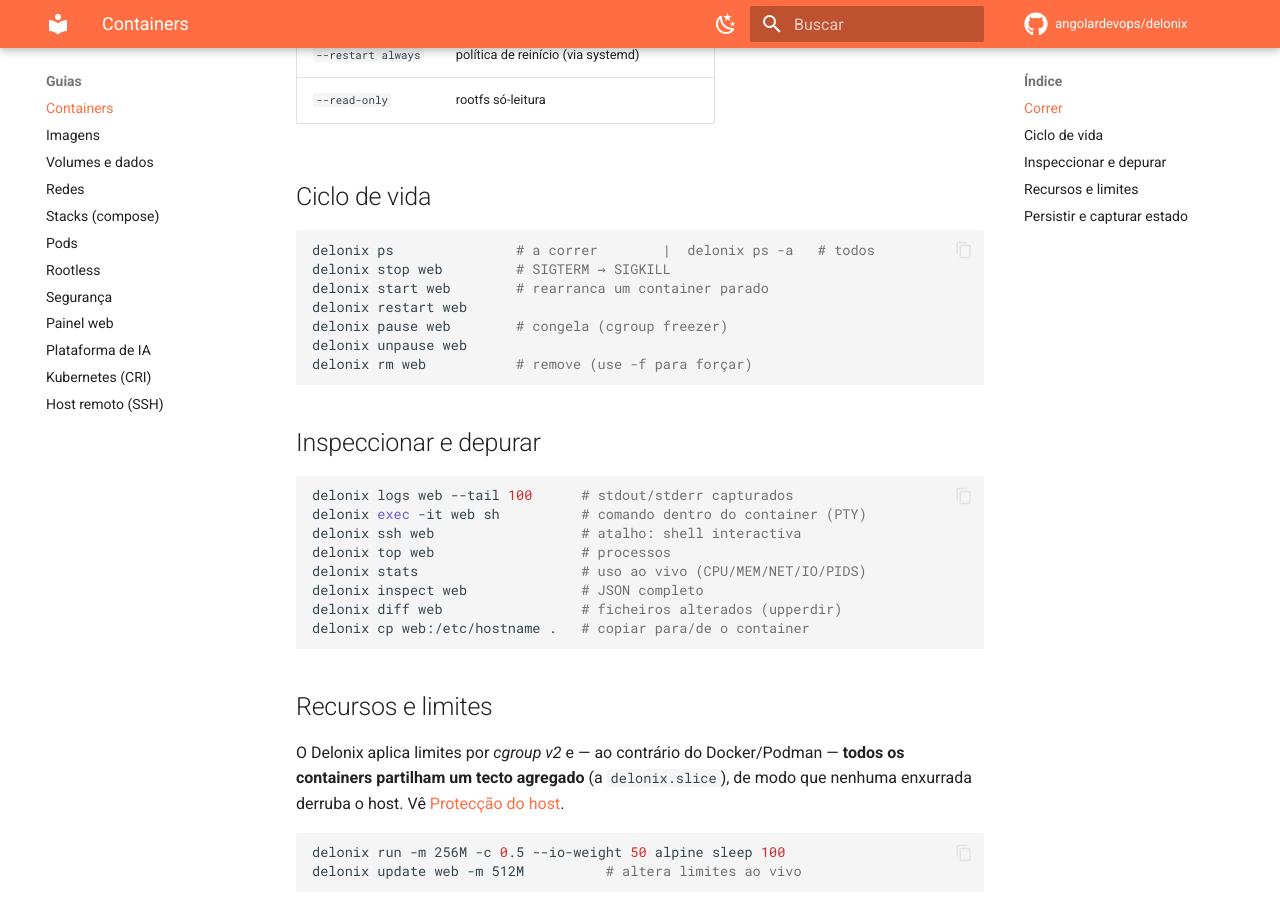
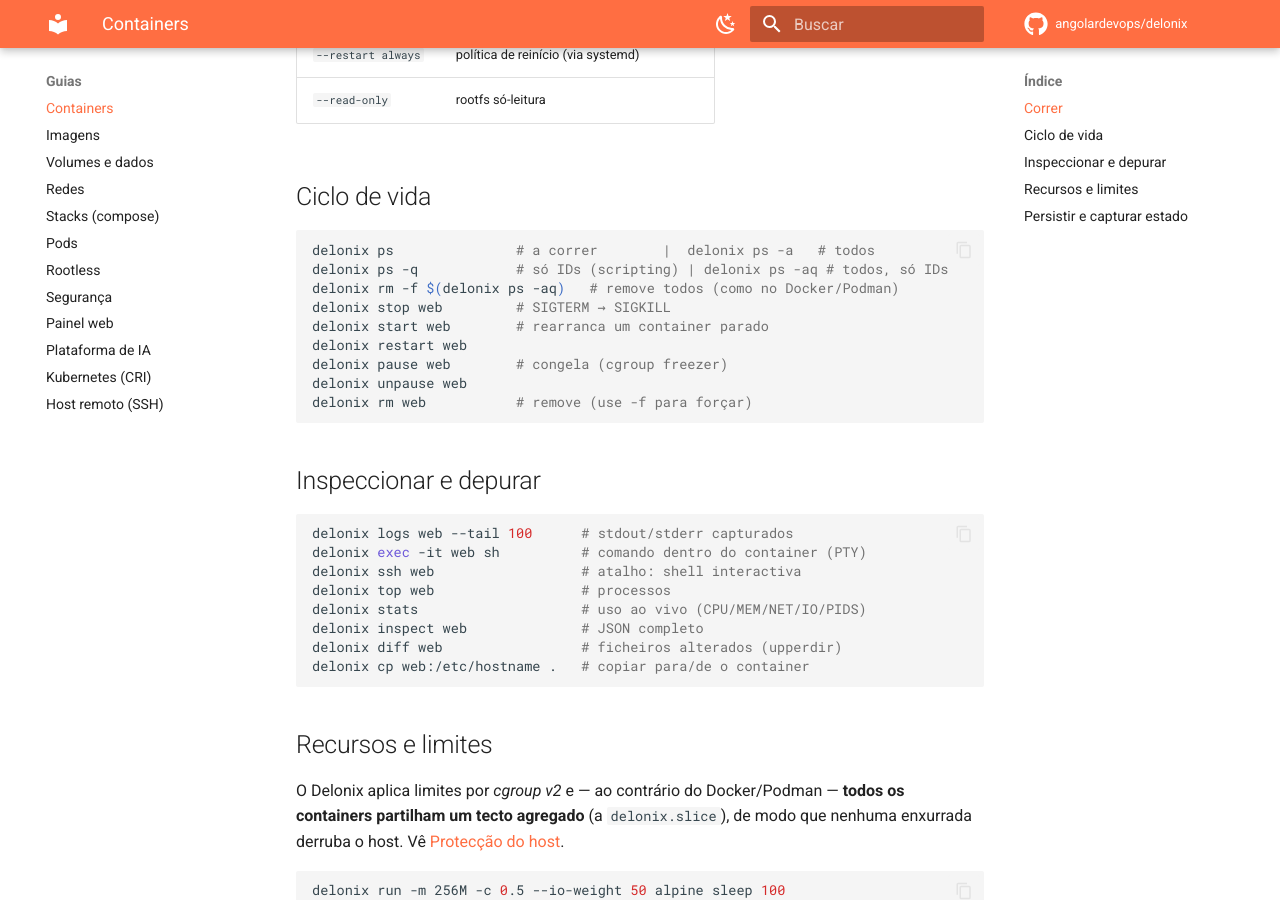
Before and after one commit to angolardevops/delonix, an MkDocs documentation site: the page built from docs/guides/containers.md, in a window 1280 px wide and 900 px high, scrolled down 863 px. Built offline with MkDocs 1.6.1 and Material for MkDocs 9.7.7, drawn with Linux system fonts in a browser that asks for light colours; comment, search, counter and statistics services are not loaded.

Commit message:
docs: -q/--quiet em ps e container ls (referência + guia)

````diff
--- a/docs/guides/containers.md
+++ b/docs/guides/containers.md
@@ -30,6 +30,8 @@
 
 ```bash
 delonix ps               # a correr        |  delonix ps -a   # todos
+delonix ps -q            # só IDs (scripting) | delonix ps -aq # todos, só IDs
+delonix rm -f $(delonix ps -aq)   # remove todos (como no Docker/Podman)
 delonix stop web         # SIGTERM → SIGKILL
 delonix start web        # rearranca um container parado
 delonix restart web
````
Also changed, not shown: docs/reference/container.md (+1 -0 lines), docs/reference/ps.md (+1 -0 lines).
